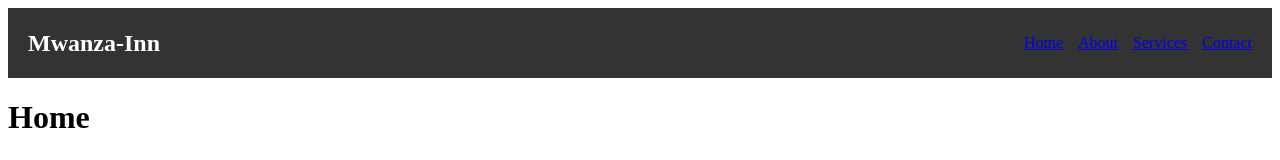
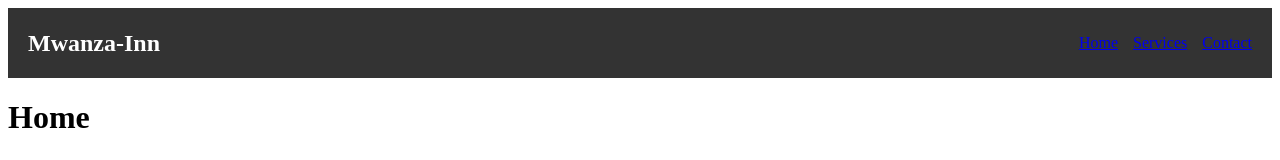
Before and after one commit to henrymutega/mwanza-inn, a Next.js app: page / in a window 1280 px wide. Shown: the top 160 px of the page. Built offline with nearby package versions, Linux system fonts and the light colour scheme.

Commit message:
Nav links.

```diff
--- a/src/app/components/Navbar.jsx
+++ b/src/app/components/Navbar.jsx
@@ -9,9 +9,6 @@ export default function Navbar() {
           <Link href="/">Home</Link>
         </li>
         <li>
-          <Link href="/about">About</Link>
-        </li>
-        <li>
           <Link href="/services">Services</Link>
         </li>
         <li>
```
